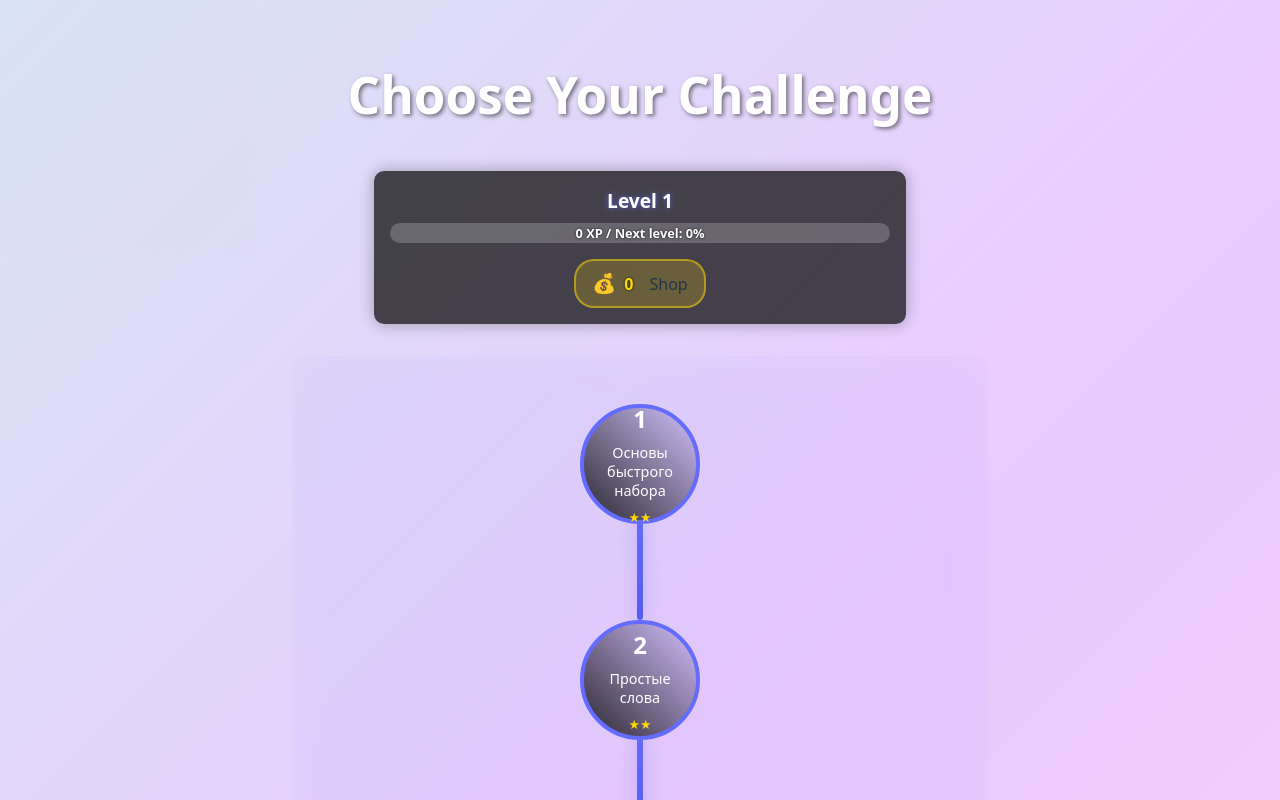
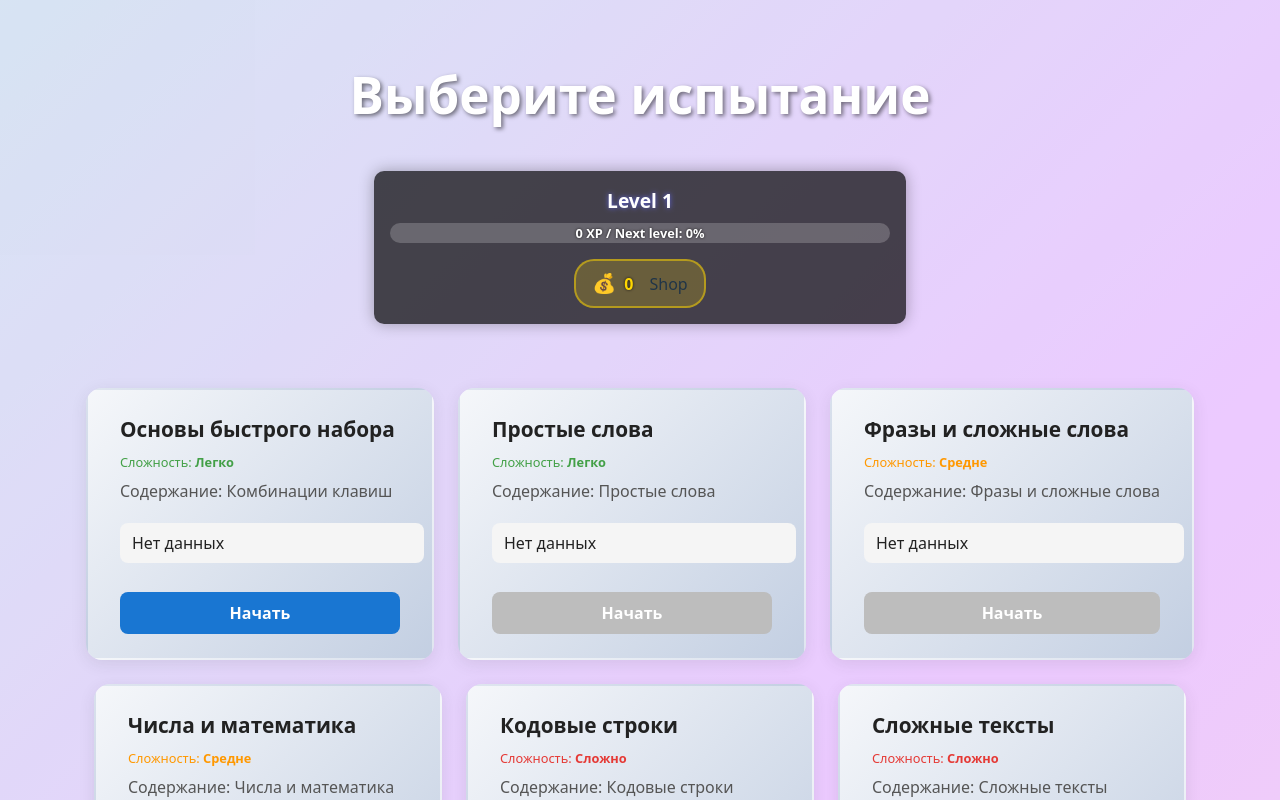
Before and after one commit to 1337erik2288/CrazyTypes100, a React (Vite) app: page / in a window 1280 px wide. Shown: the top 800 px of the page. Built offline with nearby package versions, Linux system fonts and the light colour scheme.

Commit message:
отображается статистика для каждоро уровня...

```diff
--- a/src/App.tsx
+++ b/src/App.tsx
@@ -55,7 +55,7 @@ function App() {
     setCurrentLevel(selectedLevel);
 
     // Check if this level is being played for the first time
-    const isFirstTime = !playerProgress.completedLevels.includes(levelId);
+    const isFirstTime = !playerProgress.completedLevels.includes(levelId.toString()); // Changed: levelId to levelId.toString()
     setIsFirstCompletion(isFirstTime);
 
     // Calculate potential rewards if this is the first completion
@@ -70,6 +70,7 @@ function App() {
   };
 
   const handleReturnToMenu = () => {
+    setPlayerProgress(getPlayerProgress()); // обновить прогресс из localStorage
     setCurrentScreen('levelSelect');
   };
 
@@ -89,14 +90,15 @@ function App() {
 
   // Mark current level as completed and award rewards when victory is achieved
   const handleLevelComplete = () => {
-    if (currentLevelId && currentLevel && !playerProgress.completedLevels.includes(currentLevelId)) {
+    if (currentLevelId !== null && currentLevel && !playerProgress.completedLevels.includes(currentLevelId.toString())) { // Changed: currentLevelId to currentLevelId.toString()
       // Use the pre-calculated rewards from handleLevelSelect
       if (currentRewards) {
         // Add rewards and update player progress
         const updatedProgress = addRewards(currentRewards.experience, currentRewards.gold);
 
         // Update completed levels
-        const newCompletedLevels = [...updatedProgress.completedLevels, currentLevelId];
+        // Ensure currentLevelId is not null before converting to string, already handled by the outer if
+        const newCompletedLevels = [...updatedProgress.completedLevels, currentLevelId.toString()]; // Changed: currentLevelId to currentLevelId.toString()
         updatedProgress.completedLevels = newCompletedLevels;
 
         // Save and update state
@@ -118,6 +120,7 @@ function App() {
             onLevelComplete={handleLevelComplete}
             rewards={currentRewards || undefined}
             isFirstCompletion={isFirstCompletion}
+            levelId={currentLevelId} // Pass currentLevelId to GamePlay
           />
         );
       case 'shop':
--- a/src/components/LevelSelect.css
+++ b/src/components/LevelSelect.css
@@ -241,3 +241,86 @@
   50% { transform: scale(1.1); }
   100% { transform: scale(1); }
 }
+
+.level-path-rect {
+  display: flex;
+  flex-wrap: wrap;
+  gap: 24px;
+  justify-content: center;
+  margin-top: 32px;
+}
+
+.level-card-rect {
+  background: linear-gradient(135deg, #f5f7fa 0%, #c3cfe2 100%);
+  border-radius: 16px;
+  box-shadow: 0 4px 16px rgba(60,60,60,0.10);
+  padding: 24px 32px;
+  min-width: 280px;
+  max-width: 320px;
+  min-height: 220px;
+  max-height: 260px;
+  display: flex;
+  flex-direction: column;
+  align-items: flex-start;
+  transition: box-shadow 0.2s, transform 0.2s;
+  border: 2px solid transparent;
+}
+
+.level-card-rect.completed {
+  border: 2px solid #4caf50;
+  background: linear-gradient(135deg, #e0ffe0 0%, #b2f7b2 100%);
+}
+
+.level-title {
+  font-size: 1.3em;
+  font-weight: bold;
+  margin-bottom: 8px;
+  color: #222;
+}
+
+.level-difficulty {
+  margin-bottom: 6px;
+  font-weight: 500;
+}
+
+.level-difficulty.easy {
+  color: #43a047; /* зелёный */
+}
+.level-difficulty.medium {
+  color: #ff9800; /* оранжевый */
+}
+.level-difficulty.hard {
+  color: #e53935; /* красный */
+}
+
+.level-content {
+  margin-bottom: 10px;
+  color: #555;
+}
+
+.level-stats {
+  margin: 10px 0;
+  background: #f5f5f5;
+  border-radius: 8px;
+  padding: 8px 12px;
+  width: 100%;
+  color: #222;
+}
+
+.level-start-btn {
+  margin-top: auto;
+  align-self: stretch;
+  padding: 10px 0;
+  background: #1976d2;
+  color: #fff;
+  border: none;
+  border-radius: 8px;
+  font-weight: bold;
+  cursor: pointer;
+  transition: background 0.2s;
+}
+
+.level-start-btn:disabled {
+  background: #bdbdbd;
+  cursor: not-allowed;
+}
--- a/src/components/LevelSelect.tsx
+++ b/src/components/LevelSelect.tsx
@@ -2,7 +2,7 @@ import React from 'react';
 import './LevelSelect.css';
 import { GamePlayConfig } from './GamePlay';
 import PlayerStats from './PlayerStats';
-import { PlayerProgress } from '../services/playerService';
+import { PlayerProgress } from '../services/playerService'; // Импортируем обновленный тип
 
 export type Language = 'en' | 'ru' | 'code' | 'key-combos' | 'simple-words' | 'phrases' | 'math' | 'paragraphs' | 'mixed';
 
@@ -129,10 +129,20 @@ const levels: Level[] = [
 
 interface LevelSelectProps {
   onLevelSelect: (config: GamePlayConfig, levelId: number) => void;
-  completedLevels: number[];
+  completedLevels: string[]; // Было number[]
   playerProgress: PlayerProgress;
   onOpenShop: () => void;
 }
+
+const levelDescriptions: Record<number, { difficulty: string; content: string; diffClass: string }> = {
+  1: { difficulty: 'Легко', content: 'Комбинации клавиш', diffClass: 'easy' },
+  2: { difficulty: 'Легко', content: 'Простые слова', diffClass: 'easy' },
+  3: { difficulty: 'Средне', content: 'Фразы и сложные слова', diffClass: 'medium' },
+  4: { difficulty: 'Средне', content: 'Числа и математика', diffClass: 'medium' },
+  5: { difficulty: 'Сложно', content: 'Кодовые строки', diffClass: 'hard' },
+  6: { difficulty: 'Сложно', content: 'Сложные тексты', diffClass: 'hard' },
+  7: { difficulty: 'Сложно', content: 'Смешанный режим', diffClass: 'hard' }
+};
 
 const LevelSelect: React.FC<LevelSelectProps> = ({ onLevelSelect, completedLevels, playerProgress, onOpenShop }) => {
   // Sort levels by ID to ensure correct order
@@ -140,28 +150,38 @@ const LevelSelect: React.FC<LevelSelectProps> = ({ onLevelSelect, completedLevel
 
   return (
     <div className="level-select">
-      <h1>Choose Your Challenge</h1>
+      <h1>Выберите испытание</h1>
       <PlayerStats playerProgress={playerProgress} onOpenShop={onOpenShop} />
-      <div className="level-path">
-        {sortedLevels.map((level) => (
-          <div key={level.id} className="level-node">
-            <div className="level-connector" />
-            <button
-              className={`level-circle ${level.config.language === 'ru' ? 'russian' : (level.config.language === 'code' ? 'code' : 'english')} ${completedLevels.includes(level.id) ? 'completed' : ''}`}
-              data-language={level.config.language}
-              onClick={() => onLevelSelect(level.config, level.id)}
-            >
-              <span className="level-number">{level.id}</span>
-              <span className="level-name">{level.name}</span>
-              <span className="level-difficulty">
-                {level.name.toLowerCase().includes('hard') ? '★★★' : '★★'}
-              </span>
-              {completedLevels.includes(level.id) && (
-                <span className="level-completed-indicator">✓</span>
-              )}
-            </button>
-          </div>
-        ))}
+      <div className="level-path-rect">
+        {sortedLevels.map((level) => { // level.id здесь number
+          const isCompleted = completedLevels.includes(level.id.toString()); // Сравниваем со string
+          const stats = playerProgress.levelStats?.[level.id.toString()]; // Доступ по строковому ключу
+          const { difficulty, content, diffClass } = levelDescriptions[level.id] || { difficulty: '', content: '', diffClass: '' };
+          return (
+            <div key={level.id} className={`level-card-rect ${isCompleted ? 'completed' : ''}`}>
+              <div className="level-title">{level.name}</div>
+              <div className={`level-difficulty ${diffClass}`}>Сложность: <b>{difficulty}</b></div>
+              <div className="level-content">Содержание: {content}</div>
+              <div className="level-stats">
+                {stats ? (
+                  <>
+                    <div>Скорость: <b>{stats.speed.toFixed(2)} зн./мин</b></div>
+                    <div>Точность: <b>{stats.accuracy.toFixed(2)}%</b></div>
+                  </>
+                ) : (
+                  <div>Нет данных</div>
+                )}
+              </div>
+              <button
+                className="level-start-btn"
+                onClick={() => onLevelSelect(level.config, level.id)}
+                disabled={level.id > Math.max(...completedLevels.map(id => parseInt(id, 10)), 0) + 1 && completedLevels.length > 0 || (completedLevels.length === 0 && level.id > 1) } // Логика disabled должна учитывать, что completedLevels теперь string[]
+              >
+                {isCompleted ? 'Повторить' : 'Начать'}
+              </button>
+            </div>
+          );
+        })}
       </div>
     </div>
   );
--- a/src/components/VictoryScreen.tsx
+++ b/src/components/VictoryScreen.tsx
@@ -1,6 +1,7 @@
-import React from 'react';
+import React, { useEffect } from 'react';
 import './VictoryScreen.css';
 import { LevelReward, calculatePlayerRating } from '../services/playerService';
+import { saveLevelResult } from '../services/progressService';
 
 interface GameStats {
   correctChars: number;
@@ -13,12 +14,30 @@ interface GameStats {
 interface VictoryScreenProps {
   gameStats: GameStats;
   onRestart: () => void;
-  onReturnToMenu: () => void;
+  // Removed onReturnToMenu
   rewards?: LevelReward;
   isFirstCompletion?: boolean;
+  speed: number;
+  accuracy: number;
+  levelId: number; // <--- добавлено
 }
 
-const VictoryScreen: React.FC<VictoryScreenProps> = ({ gameStats, onRestart, onReturnToMenu, rewards, isFirstCompletion = false }) => {
+const VictoryScreen: React.FC<VictoryScreenProps> = ({
+  onRestart,
+  // Removed onReturnToMenu
+  rewards,
+  isFirstCompletion,
+  speed,
+  accuracy,
+  gameStats,
+  levelId // <--- добавлено
+}) => {
+  useEffect(() => {
+    if (levelId !== undefined && levelId !== null) {
+      saveLevelResult(levelId.toString(), speed, accuracy);
+    }
+  }, [levelId, speed, accuracy]);
+
   return (
     <div className="victory-screen">
       <h2>Victory!</h2>
@@ -34,7 +53,6 @@ const VictoryScreen: React.FC<VictoryScreenProps> = ({ gameStats, onRestart, onR
           Math.round((gameStats.totalChars / ((gameStats.endTime || Date.now()) - gameStats.startTime)) * 60000),
           ((gameStats.correctChars / gameStats.totalChars) * 100)
         ))}</p>
-
         {isFirstCompletion && rewards && (
           <div className="rewards">
             <p className="reward-title">Rewards Earned:</p>
--- a/src/services/playerService.ts
+++ b/src/services/playerService.ts
@@ -4,9 +4,24 @@ export interface PlayerProgress {
   experience: number;
   gold: number;
   level: number;
-  completedLevels: number[];
+  completedLevels: string[]; // Было number[]
+  levelStats?: {
+    [levelId: string]: {     // Ключ был number
+      speed: number;
+      accuracy: number;
+      date: number;         // Добавлено поле date для консистентности
+    }
+  };
 }
 
+// Убедитесь, что DEFAULT_PLAYER_PROGRESS также соответствует этой структуре:
+// export const DEFAULT_PLAYER_PROGRESS: PlayerProgress = {
+//   experience: 0,
+//   gold: 0,
+//   level: 1,
+//   completedLevels: [], // Теперь string[]
+//   levelStats: {}       // Ключи теперь string
+// };
 export interface LevelReward {
   experience: number;
   gold: number;
--- /dev/null
+++ b/src/services/progressService.ts
@@ -0,0 +1,23 @@
+import { getPlayerProgress, savePlayerProgress, PlayerProgress } from './playerService'; // Убедитесь, что путь корректен
+// import { LevelResult } from '../types'; // LevelResult может остаться, если используется для структуры значения в levelStats
+
+// Удалите или закомментируйте локальные PROGRESS_KEY, getPlayerProgress, savePlayerProgress, если они дублируют функционал playerService.ts
+// const PROGRESS_KEY = 'playerProgressData'; // Пример
+
+// export function getPlayerProgress(): PlayerProgress { ... } // Удалить, если это для основного прогресса
+// export function savePlayerProgress(progress: PlayerProgress) { ... } // Удалить
+
+export function saveLevelResult(levelId: string, speed: number, accuracy: number) {
+  const progress: PlayerProgress = getPlayerProgress(); // Используем из playerService
+
+  if (!progress.levelStats) {
+    progress.levelStats = {};
+  }
+  // Структура { speed, accuracy, date } соответствует обновленному PlayerProgress
+  progress.levelStats[levelId] = { speed, accuracy, date: Date.now() };
+
+  if (!progress.completedLevels.includes(levelId)) {
+    progress.completedLevels.push(levelId);
+  }
+  savePlayerProgress(progress); // Используем из playerService
+}
--- /dev/null
+++ b/src/types.ts
@@ -0,0 +1,10 @@
+export interface LevelResult {
+  speed: number;
+  accuracy: number;
+  date: number;
+}
+
+export interface PlayerProgress {
+  completedLevels: string[];
+  levelStats: { [levelId: string]: LevelResult };
+}
```
Also changed, not shown: src/components/GamePlay.tsx (+35 -4 lines), src/your/GameComponent.tsx (added, +35 -0 lines).
